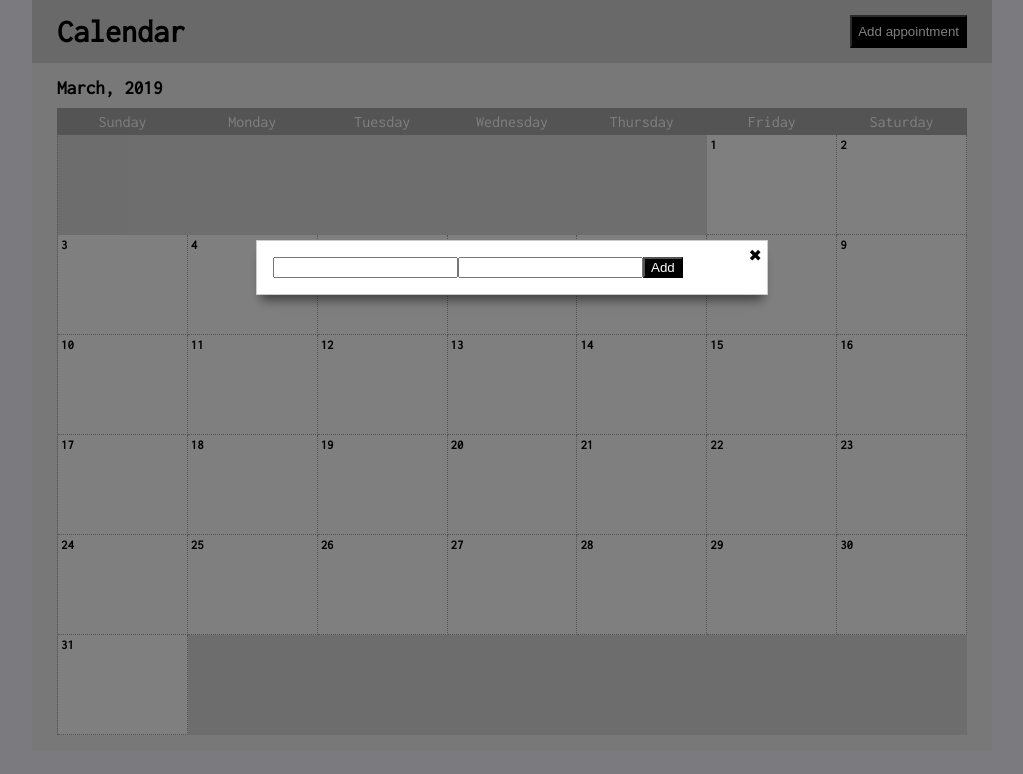
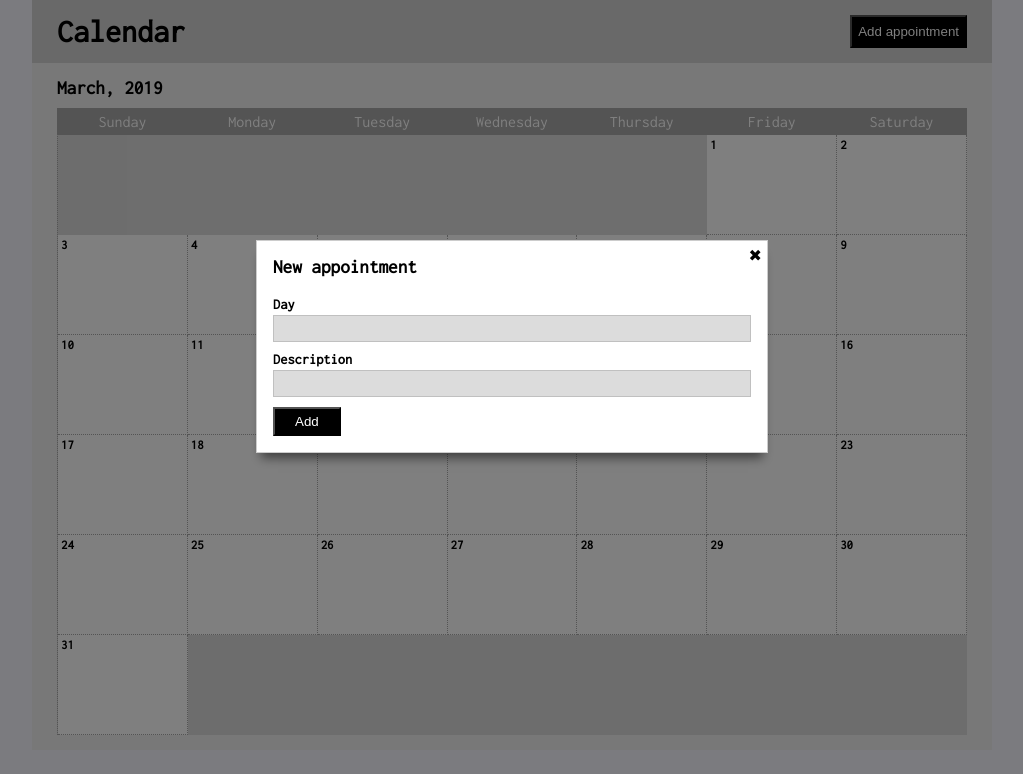
Before and after one commit to fnandogp/calendar-app, a React (Create React App) app: page / in a window 1280 px wide. Both pictures are taken after a click on the button "Add appointment". Shown: the top 774 px of the page, without its empty margins (128-1151 px from the left). Built offline with nearby package versions, Linux system fonts and the light colour scheme; the HTML template or start-up script is replaced by a standard one.

Commit message:
feat: Style the calendar form

```diff
--- a/src/components/CalendarForm/index.jsx
+++ b/src/components/CalendarForm/index.jsx
@@ -1,27 +1,34 @@
 import React from 'react';
+import './style.css';
 import PropTypes from 'prop-types';
+import InputText from '../UI/InputText';
 import Button from '../UI/Button';
 
 const calendarForm = (props) => {
   return (
     <div className="CalendarForm">
-      <form>
-        <input
-          type="text"
+      <div className="CalendarForm--Title">
+        New appointment
+      </div>
+
+      <form className="CalendarForm--Form">
+        <InputText
           name="day"
+          label="Day"
           value={props.dayInput}
-          onChange={props.handleDayInputChange}
+          handleChange={props.handleDayInputChange}
         />
 
-        <input
-          type="text"
+        <InputText
           name="description"
+          label="Description"
           value={props.descriptionInput}
-          onChange={props.handleDescriptionInputChange}
+          handleChange={props.handleDescriptionInputChange}
         />
 
         <Button
           name="add"
+          className="CalendarForm--FormAction"
           handleClick={() => props.handleAddButtonClick(
             props.dayInput, props.descriptionInput)}
         >
--- a/src/components/CalendarForm/style.css
+++ b/src/components/CalendarForm/style.css
@@ -0,0 +1,13 @@
+.CalendarForm {}
+
+.CalendarForm--Title {
+  font-size: 1.2rem;
+  font-weight: bold;
+  margin-bottom: 20px;
+}
+
+.CalendarForm--Form {}
+
+.CalendarForm--FormAction {
+  padding: 5px 20px;
+}
--- /dev/null
+++ b/src/components/UI/InputText/index.jsx
@@ -0,0 +1,26 @@
+import React from 'react';
+import './style.css';
+
+const inputText = (props) => {
+  return (
+    <div class="InputText">
+      {props.label &&
+        <label
+          className="InputText--Label"
+          for={props.name}
+        >
+          {props.label}
+        </label>}
+
+      <input
+        type="text"
+        name={props.name}
+        className={"InputText--Field " + props.className}
+        value={props.value}
+        onChange={props.handleChange}
+      />
+    </div>
+  );
+}
+
+export default inputText;
--- /dev/null
+++ b/src/components/UI/InputText/style.css
@@ -0,0 +1,23 @@
+.InputText {
+  margin-bottom: 10px;
+}
+
+.InputText--Label {
+  display: block;
+  margin-bottom: 3px;
+  font-size: 0.9rem;
+  font-weight: bold;
+}
+
+
+.InputText--Field {
+  display: block;
+  width: 100%;
+  background: Gainsboro;
+  padding: 5px 10px;
+  border: 1px solid Silver;
+}
+
+.InputText--Field:focus {
+  border-color: Black;
+}
```
